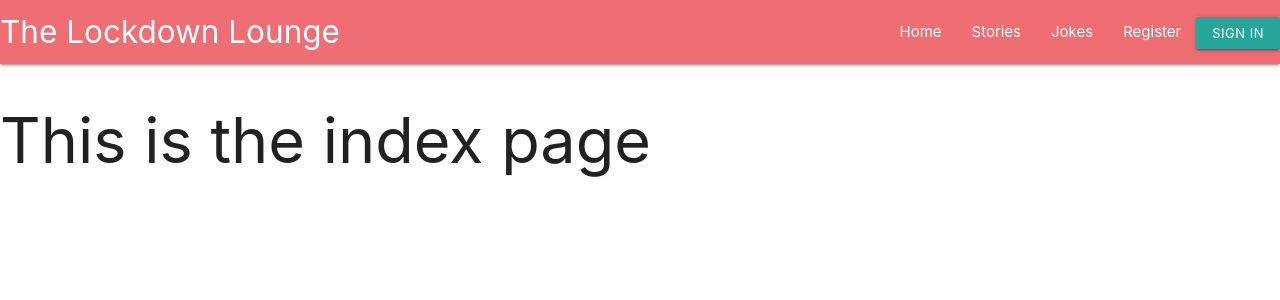
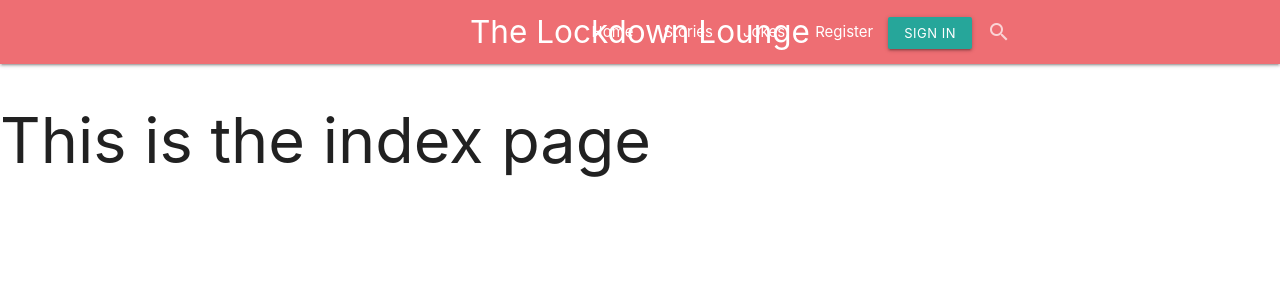
Before and after one commit to Code-Institute-Submissions/Side-On-lockdownLounge-MP3_OctResub, a Flask app: page /index in a window 1280 px wide. Shown: the top 300 px of the page. Run offline with Flask 2, Linux system fonts and the light colour scheme; some libraries are stand-ins or nearby versions.

Commit message:
Add index.html to mobile side Navbar and centered logo

```diff
--- a/templates/base.html
+++ b/templates/base.html
@@ -9,6 +9,8 @@
         crossorigin="anonymous" type="text/css" />
     <link rel="stylesheet" href="https://cdnjs.cloudflare.com/ajax/libs/materialize/1.0.0/css/materialize.min.css"
         type="text/css">
+    <link href="https://fonts.googleapis.com/icon?family=Material+Icons" rel="stylesheet" type="text/css">
+
     <link rel="stylesheet" href="{{ url_for('static', filename='css/style.css') }}" type="text/css">
     {% block styles %}
     {% endblock %}
@@ -19,20 +21,31 @@
 <body>
     <nav>
         <div class="nav-wrapper">
-            <a href="#!" class="brand-logo">The Lockdown Lounge</a>
-            <a href="#" data-target="mobile-demo" class="sidenav-trigger"><i class="material-icons">menu</i></a>
+            <a href="{{ url_for('index') }}" class="brand-logo center">The Lockdown Lounge</a>
+            <a href="#" data-target="mobile-demo" class="sidenav-trigger"><i class="fas fa-bars"></i></a>
             <ul class="right hide-on-med-and-down">
                 <li><a href="{{ url_for('index') }}">Home</a></li>
                 <li><a href="{{ url_for('get_stories') }}">Stories</a></li>
                 <li><a href="{{ url_for('get_jokes') }}">Jokes</a></li>
                 <li><a href="{{ url_for('register') }}">Register</a></li>
                 <li><button class="col s12 btn-small" type="submit">Sign In</button></li>
+                <li>
+                    <div class="nav-wrapper">
+                        <form>
+                            <div class="input-field">
+                                <input id="search" type="search" required>
+                                <label class="label-icon" for="search"><i class="material-icons">search</i></label>
+                                <i class="material-icons">close</i>
+                            </div>
+                        </form>
+                    </div>
+                </li>
             </ul>
         </div>
     </nav>
 
     <ul class="sidenav" id="mobile-demo">
-        <li><a href="#">Home</a></li>
+        <li><a href="{{ url_for('index') }}">Home</a></li>
         <li><a href="{{ url_for('get_stories') }}">Stories</a></li>
         <li><a href="{{ url_for('get_jokes') }}">Jokes</a></li>
         <li><a href="{{ url_for('register') }}">Register</a></li>
```
